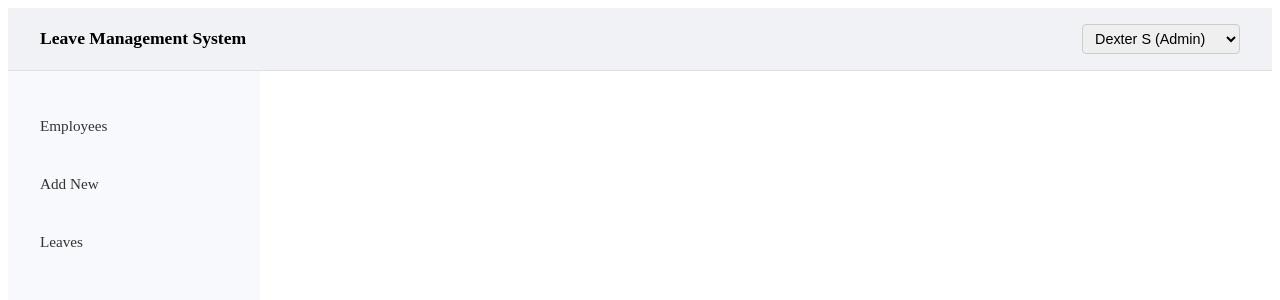
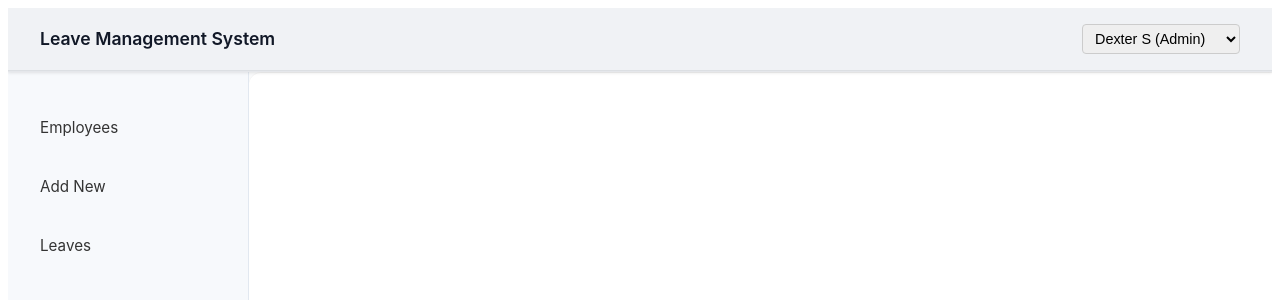
Before and after one commit to benedictEnjambre/leave-applications-system-frontend, an Angular app: page / in a window 1280 px wide. Shown: the top 300 px of the page. Built offline with nearby package versions, Linux system fonts and the light colour scheme.

Commit message:
Feat: Edit Users Component no code

```diff
--- a/src/app/app.component.html
+++ b/src/app/app.component.html
@@ -1,16 +1,9 @@
+<app-header></app-header>
 
-<!-- * * * * * * * * * * * * * * * * * * * * * * * * * * * * * * * * -->
-<!-- * * * * * * * * * * * The content above * * * * * * * * * * * * -->
-<!-- * * * * * * * * * * is only a placeholder * * * * * * * * * * * -->
-<!-- * * * * * * * * * * and can be replaced.  * * * * * * * * * * * -->
-<!-- * * * * * * * * * * * * * * * * * * * * * * * * * * * * * * * * -->
-<!-- * * * * * * * * * * End of Placeholder  * * * * * * * * * * * * -->
-<!-- * * * * * * * * * * * * * * * * * * * * * * * * * * * * * * * * -->
+<div class="layout">
+  <app-sidebar></app-sidebar>
 
-
-<app-header></app-header>
-<app-sidebar></app-sidebar>
-
-<div class="page-content">
-  <router-outlet></router-outlet>
+  <main class="page-content">
+    <router-outlet></router-outlet>
+  </main>
 </div>
--- a/src/app/app.component.scss
+++ b/src/app/app.component.scss
@@ -0,0 +1,46 @@
+:host {
+  display: flex;
+  flex-direction: column;
+  height: 100vh;
+  font-family: "Inter", sans-serif;
+  background: #f9fafb; // light neutral background
+  color: #111827; // slate-900 for text
+  overflow: hidden; // Prevent main scroll
+}
+
+.layout {
+  display: flex;
+  flex: 1;
+  overflow: hidden;
+  min-height: 0; // Allow flex children to shrink
+}
+
+// Header styles
+app-header {
+  flex-shrink: 0;
+  border-bottom: 1px solid #e5e7eb; // light gray border
+  background: white;
+  z-index: 10;
+  box-shadow: 0 1px 3px 0 rgba(0, 0, 0, 0.1);
+}
+
+// Sidebar styles
+app-sidebar {
+  width: 240px;
+  background: #f8fafc;
+  border-right: 1px solid #e2e8f0;
+  overflow: hidden; // Remove sidebar scroll
+  z-index: 5;
+  flex-shrink: 0;
+}
+
+// Main content area - FIXED for proper scrolling
+.page-content {
+  flex: 1;
+  overflow-y: auto; // Allow content to scroll
+  background: #ffffff;
+  border-radius: 0.75rem 0 0 0;
+  box-shadow: inset 0 1px 0 0 rgba(0, 0, 0, 0.05);
+  min-width: 0; // Allow content to shrink
+  padding: 0; // Remove padding here, let components handle their own padding
+}
--- a/src/app/hr/create-user/create-user.component.html
+++ b/src/app/hr/create-user/create-user.component.html
@@ -1,8 +1,11 @@
-<div class="form-container">
+<div>
   <div class="form-header">
     <h1 class="form-title">Add Employee</h1>
     <p class="form-subtitle">Create a new employee profile</p>
   </div>
+</div>
+
+<div class="form-container">
 
   <form [formGroup]="employeeForm" (ngSubmit)="onSubmit()" class="employee-form">
     <!-- Employee Name Field -->
--- a/src/app/hr/create-user/create-user.component.scss
+++ b/src/app/hr/create-user/create-user.component.scss
@@ -15,18 +15,15 @@ $shadow-md: 0 4px 6px rgba(0, 0, 0, 0.1);
 $border-radius: 8px;
 $border-radius-sm: 6px;
 
-// Form container
-.form-container {
-  max-width: 500px;
-  background-color: $background-white;
-  border-radius: $border-radius;
-  box-shadow: $shadow-md;
+// Main container - handles the overall page layout
+:host {
+  display: block;
   padding: 2rem;
-  margin: 2rem auto;
-  border: 1px solid $border-color;
+  min-height: 100%;
+  background: transparent;
 }
 
-// Form header
+// Form header - outside the form container
 .form-header {
   margin-bottom: 2rem;
   text-align: left;
@@ -45,6 +42,17 @@ $border-radius-sm: 6px;
     margin: 0;
     line-height: 1.4;
   }
+}
+
+// Form container
+.form-container {
+  max-width: 500px;
+  background-color: $background-white;
+  border-radius: $border-radius;
+  box-shadow: $shadow-md;
+  padding: 2rem;
+  border: 1px solid $border-color;
+  margin-bottom: 2rem; // Add space at bottom
 }
 
 // Form styles
@@ -199,8 +207,11 @@ $border-radius-sm: 6px;
 
 // Responsive design
 @media (max-width: 640px) {
+  :host {
+    padding: 1rem;
+  }
+
   .form-container {
-    margin: 1rem;
     padding: 1.5rem;
   }
 
--- /dev/null
+++ b/src/app/hr/edit-user/edit-user.component.html
@@ -0,0 +1 @@
+<p>edit-user works!</p>
--- a/src/app/hr/employee-management-page/employee-management-page.component.html
+++ /dev/null
@@ -1 +0,0 @@
-<p>employee-management-page works!</p>
```
Also changed, not shown: src/app/app.routes.ts (+8 -8 lines), src/app/hr/edit-user/edit-user.component.ts (added, +12 -0 lines), src/app/hr/employee-management-page/employee-management-page.component.ts (deleted, +0 -12 lines), src/app/hr/edit-user/edit-user.component.scss (added), 2 other files (tests, documents, lock files or other folders).
